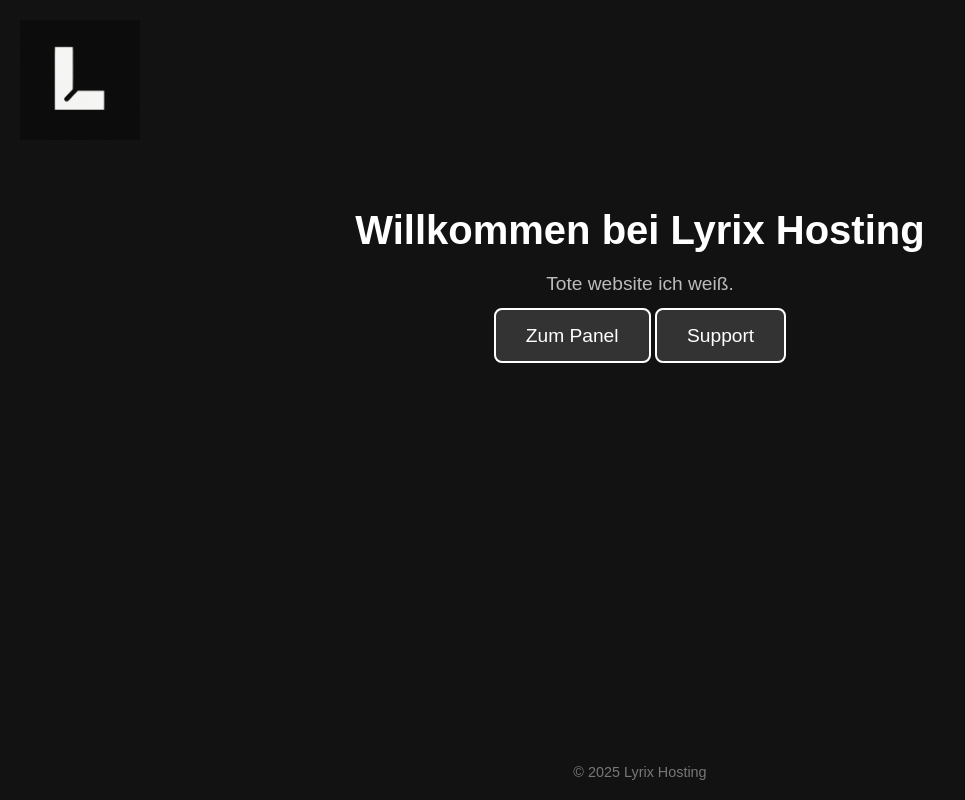
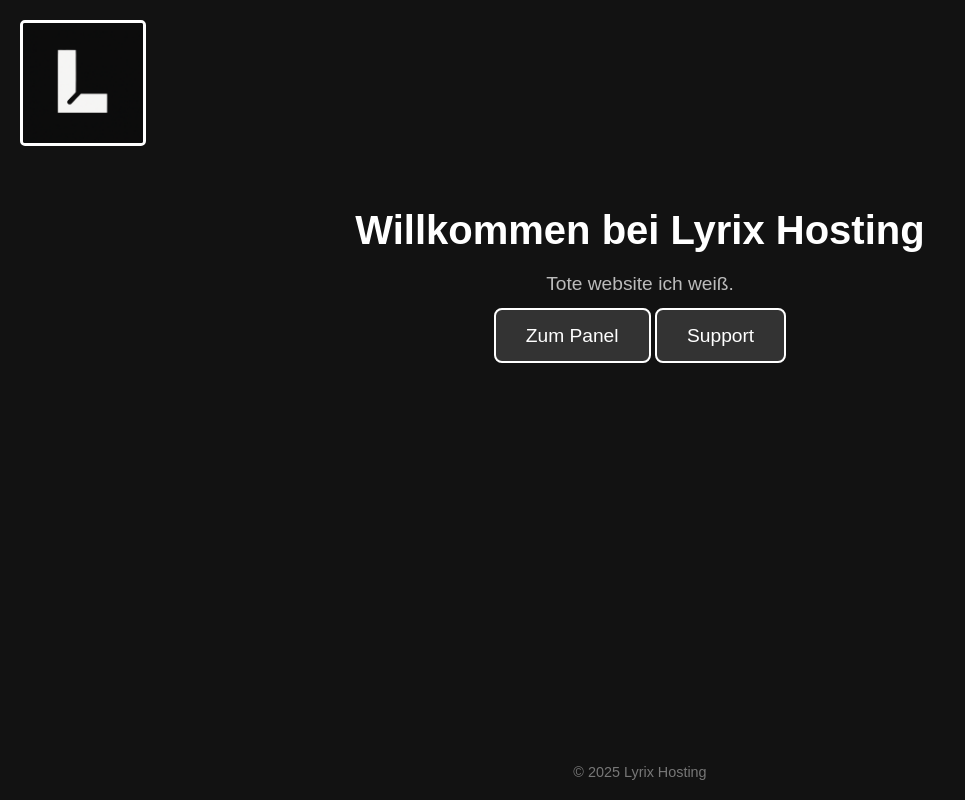
Before and after one commit to Namelessdudee/lyrix, a plain HTML site: page index.html in a window 1280 px wide. Shown: the whole page, without its empty margins (0-965 px from the left). Drawn offline with Linux system fonts and the light colour scheme.

Commit message:
Update index.html

```diff
--- a/index.html
+++ b/index.html
@@ -27,8 +27,10 @@
         }
 
         .logo-container img {
-            height: 120px; /* Größeres Logo */
+            height: 120px;
             width: auto;
+            border: 3px solid #fff; /* Weißer Rand */
+            border-radius: 5px;     /* Abgerundete Ecken */
         }
 
         .content {
```
